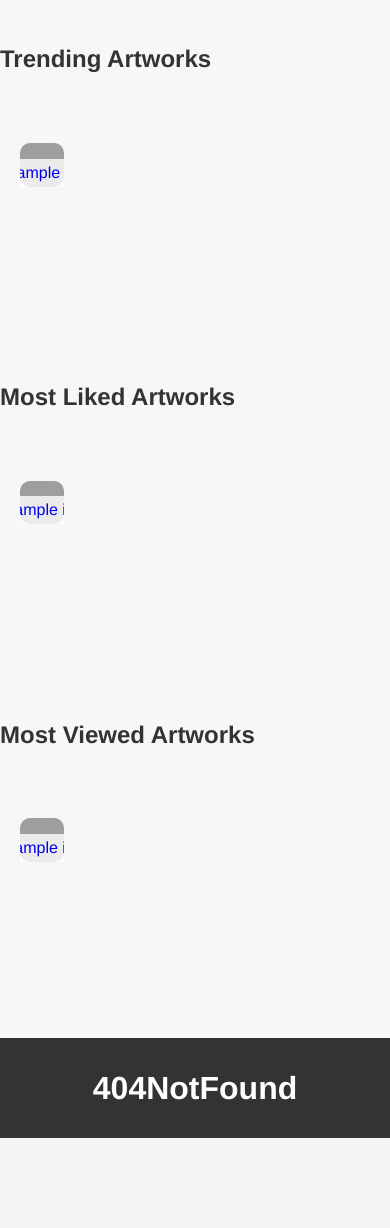
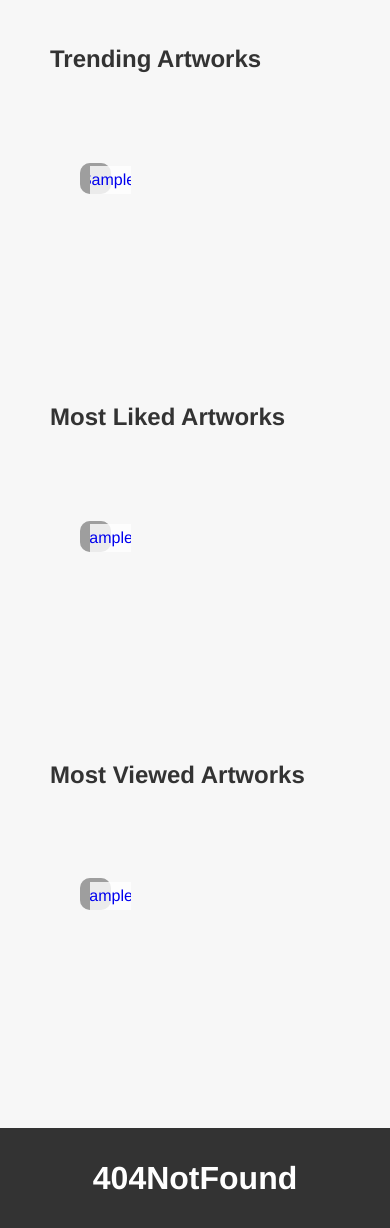
Before and after one commit to csci5117s24/project-1-404notfound, a Flask app: page / in a window 390 px wide. Shown: the part 95-1323 px from the top of the page. Before the commit the page ends 1233 px from the top, so only its background shows below. Run offline with Flask 3, Linux system fonts and the light colour scheme; a database or web service that is not in the repository returns one stand-in record (values such as "Sample title"); some libraries are stand-ins or nearby versions; some web fonts are replaced; grey boxes are pictures that could not be loaded.

Commit message:
adjust the margins

```diff
--- a/static/style.css
+++ b/static/style.css
@@ -1,6 +1,11 @@
 .scrollable-row {
     overflow-x: auto;
     white-space: nowrap;
+    scrollbar-width: thin; /* Makes the scrollbar thin */
+    scrollbar-color: #888 #fff; /* Styling the scrollbar with a darker thumb and lighter track */
+    margin-bottom: 20px;
+    margin-left: 50px;
+    margin-right: 50px;
 }
 .scrollable-row:first-of-type {
     margin-top: 70px; /* Adjust based on actual header height plus desired spacing */
@@ -112,6 +117,7 @@
     position: relative; /* Ensures footer is at the bottom */
     bottom: 0;
     left: 0;
+    margin-top: 50px;
 }
 .login {
     cursor: pointer;
@@ -140,16 +146,29 @@
     display: flex;
     width: 100%;
     height: auto;
+    max-width: 300px; /* Maximum width */
+    margin: 20px auto;
+    align-items: center; /* Centers items horizontally (since it's column direction) */
+    justify-content: center;
+}
+@media (max-width: 768px) {
+    .grid-item {
+        margin-left: 10px; /* Smaller margins for smaller screens */
+        margin-right: 10px;
+    }
 }
 
 .image-name {
+    margin-left: 30px;
     position: absolute;
     bottom: 0;
     width: 100%;
     background-color: rgba(255, 255, 255, 0.8); /* Semi-transparent white background */
     text-align: center;
-    padding: 5px 0; /* Padding above and below the text */
+    padding: 5px 5px; /* Padding above and below the text */
     overflow: hidden; /* Ensures that the text doesn't spill out of the container */
+    text-overflow: ellipsis; /* Adds an ellipsis to overflowing text */
+    white-space: nowrap;
 }
 
 .sliding-text {
@@ -418,6 +437,7 @@
     padding-top: 50px;
     overflow-x: auto;
     max-height: 200px;
+    flex: 0 0 auto;
 }
 
 .user-icon {
```
Also changed, not shown: 1 other file.
